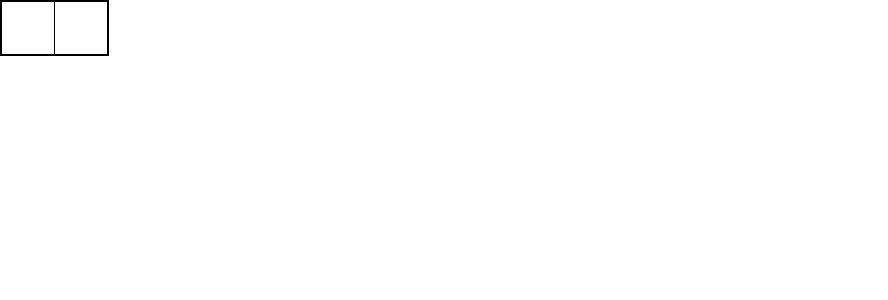
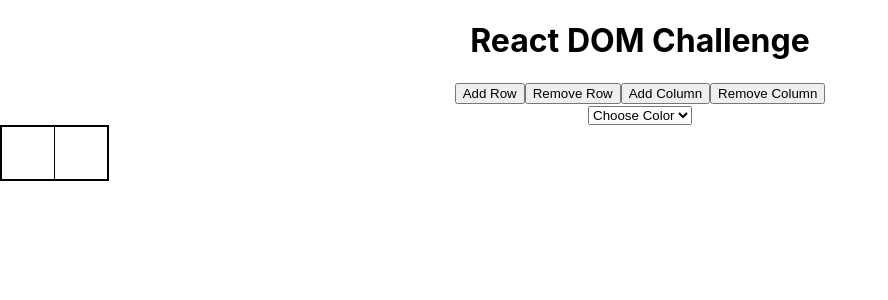
Before and after one commit to ERICKLOJANO/ReactDOM3, a React (Create React App) app in the folder react-dom-3/: page / in a window 1280 px wide. Shown: the top 300 px of the page, without its empty margins (0-888 px from the left). Built offline with nearby package versions, Linux system fonts and the light colour scheme.

Commit message:
added buttons and color selector, still not completely functional

```diff
--- a/react-dom-3/src/App.js
+++ b/react-dom-3/src/App.js
@@ -1,13 +1,58 @@
+import React, { Component } from 'react'
 import logo from './logo.svg';
 import './App.css';
 import Table from './components/Table'
 
-function App() {
+class App extends Component{
+
+
+  //this will control grid
+  buttonClick = (event) => {
+    let userClick = event.target.value;
+
+    //checks if add row was clicked
+    if(userClick === "addRow"){
+      console.log("The user clicked add row, row has been added")
+    }
+    else if (userClick === "removeRow") {
+      console.log("The user clicked remove row, row has been removed")
+    }
+
+    //checks if add column was clicked
+    if(userClick === "addColumn"){
+      console.log("The user clicked add column, column has been added")
+    }
+    else if (userClick === "RemoveColumn") {
+      console.log("The user clicked add column, column has been removed")
+    }
+  };
+
+
+render(){
   return (
     <div className="App">
+      <div className = "container">
+        <h1>React DOM Challenge</h1>
+      </div>
+      <div className = "buttonsContainer">
+        <button value = "addRow" onClick = {this.buttonClick}>Add Row</button>
+        <button value = "removeRow" onClick = {this.buttonClick}>Remove Row</button>
+        <button value = "addColumn" onClick = {this.buttonClick}>Add Column</button>
+        <button value = "RemoveColumn" onClick = {this.buttonClick}>Remove Column</button>
+      </div>
+
+      <div className = "colorsContainer">
+        <select>
+          <option value = "white">Choose Color</option>
+          <option value = "blue">Blue</option>
+          <option value = "green">Green</option>
+          <option value = "red">Red</option>
+          <option value = "yellow">Yellow</option>
+          </select>
+      </div>
       <Table />
     </div>
   );
+  }
 }
-
 export default App;
--- a/react-dom-3/src/components/Table.jsx
+++ b/react-dom-3/src/components/Table.jsx
@@ -1,6 +1,5 @@
 import React from 'react'
 import Tablerow from './TableRow'
-import '../index.css'
 
 class Table extends React.Component {
 
--- a/react-dom-3/src/components/TableCell.jsx
+++ b/react-dom-3/src/components/TableCell.jsx
@@ -1,5 +1,4 @@
 import React from 'react'
-import '../index.css'
 
 class Tablecell extends React.Component {
 
```
Also changed, not shown: react-dom-3/src/components/TableRow.jsx (line endings or trailing spaces), 1 other file (tests, documents, lock files or other folders).
